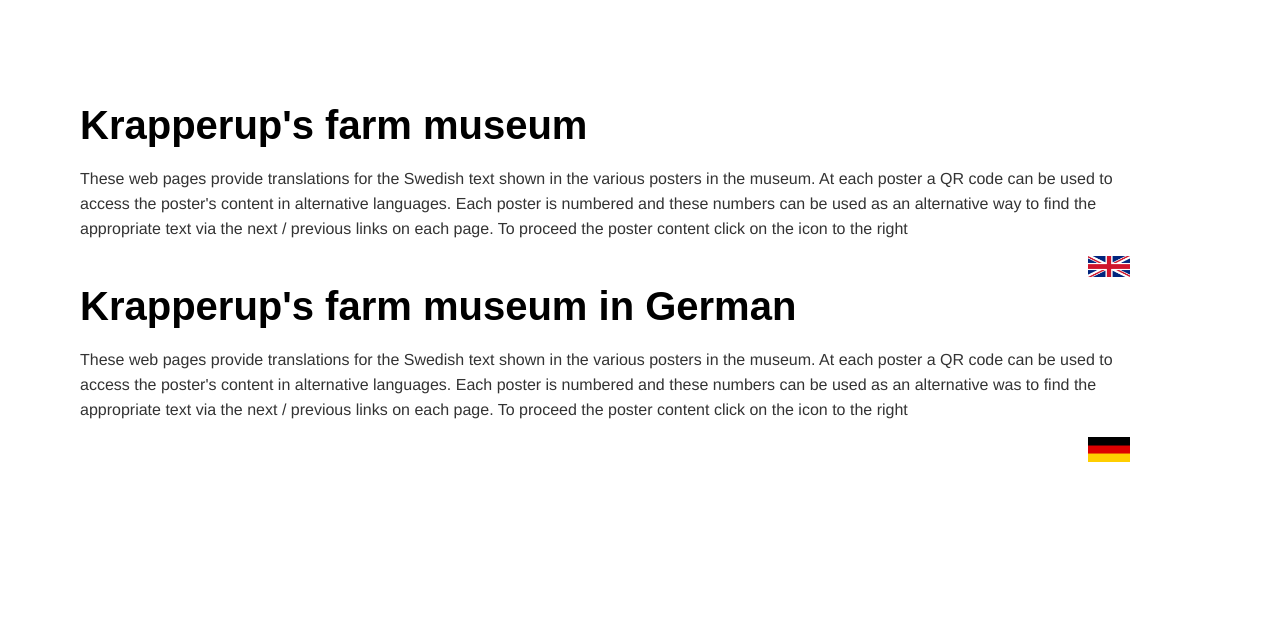
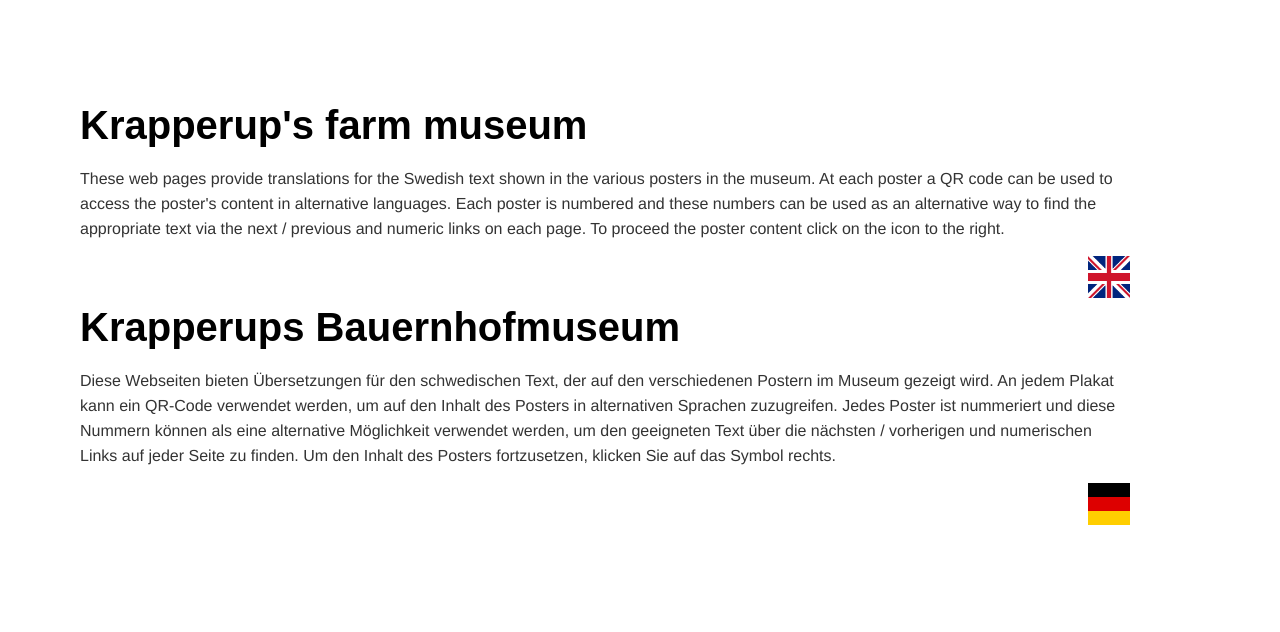
Before and after one commit to Fintan-McEvoy/krapperup, a plain HTML site: page index.html in a window 1280 px wide. Drawn offline with Linux system fonts and the light colour scheme.

Commit message:
Complete -- demo

```diff
--- a/index.html
+++ b/index.html
@@ -1,4 +1,6 @@
 <!DOCTYPE html PUBLIC "-//W3C//DTD HTML 4.01//EN">
+<html lang="de">
+<META HTTP-EQUIV="content-type" CONTENT="text/html; charset=utf-8">
 <html>
 <head>
 <style>
@@ -17,25 +19,24 @@ var Num = 1 ;
 
 <h1>  Krapperup's farm museum </h1>
 
-<p>These web pages provide translations for the Swedish text shown in the various posters in the museum.  At each poster a QR code can be used to access the poster's content in alternative languages.  Each poster is numbered and these numbers can be used as an alternative way to find the appropriate text via the next / previous links on each page.  To proceed the poster content click on the icon to the right</p>
+<p>These web pages provide translations for the Swedish text shown in the various posters in the museum.  At each poster a QR code can be used to access the poster's content in alternative languages.  Each poster is numbered and these numbers can be used as an alternative way to find the appropriate text via the next / previous and numeric links on each page.  To proceed the poster content click on the icon to the right.</p>
 
 
 <div align="right">
  <a href="./english/poster_1_english.html&id=1&la=english">
-  <img src="./flags/GB.png" alt="" border=0">
+  <img src="./flags/GBsq.png" alt="" border=0">
 </a>
 </div>
 
 
 
 
-<h1>Krapperup's farm museum in German</h1>
+<h1>Krapperups Bauernhofmuseum</h1>
 
-<p>These web pages provide translations for the Swedish text shown in the various posters in the museum.  At each poster a QR code can be used to access the poster's content in alternative languages.  Each poster is numbered and these numbers can be used as an alternative was to find the appropriate text via the next / previous links on each page.  To proceed the poster content click on the icon to the right</p>
-
+<p>Diese Webseiten bieten Übersetzungen für den schwedischen Text, der auf den verschiedenen Postern im Museum gezeigt wird. An jedem Plakat kann ein QR-Code verwendet werden, um auf den Inhalt des Posters in alternativen Sprachen zuzugreifen. Jedes Poster ist nummeriert und diese Nummern können als eine alternative Möglichkeit verwendet werden, um den geeigneten Text über die nächsten / vorherigen und numerischen Links auf jeder Seite zu finden. Um den Inhalt des Posters fortzusetzen, klicken Sie auf das Symbol rechts.
 
 <div align="right">
  <a href="./deutsch/poster_1_deutsch.html&id=1&la=deutsch">
-  <img src="./flags/DE.png" alt="" border=0">
+  <img src="./flags/DEsq.png" alt="" border=0">
 </a>
 </div>
--- a/myscripts.js
+++ b/myscripts.js
@@ -118,6 +118,7 @@ if (language=="deutsch"){
 	var homeLink = "<a href='../index.html'>Startseite</a>"
 	var previousText = "<a href='./poster_"+previousNum+"_"+language+".html&id="+previousNum+"&la="+language+"'>Zur&#252;ck</a>";
 	var nextText= "<a href='./poster_"+nextNum+"_"+language+".html&id="+nextNum+"&la="+language+"'>Weiter</a>";
+	//var nextText= nextText.fontsize(5);
 }
 
 
```
Also changed, not shown: 15 other files.
